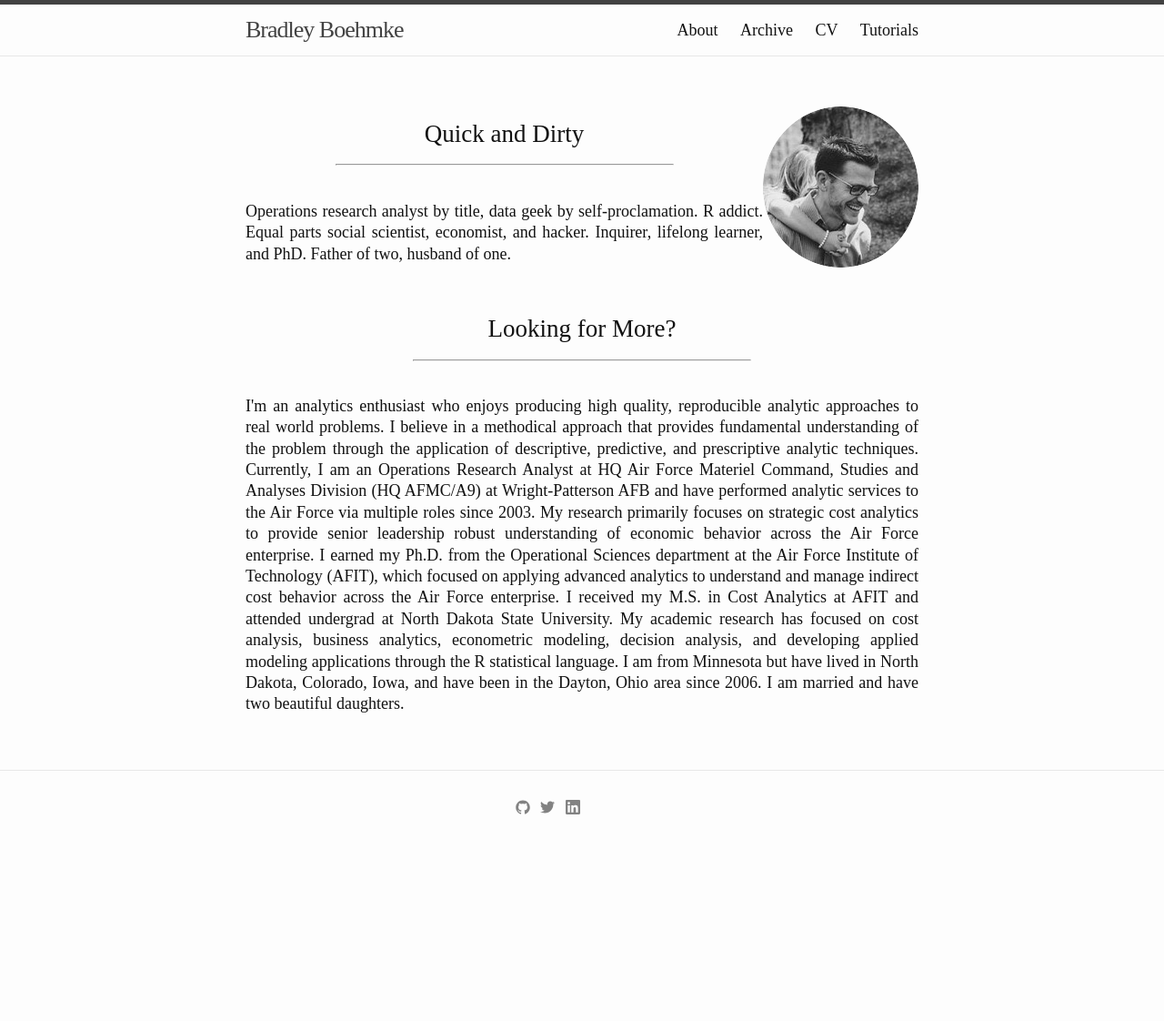
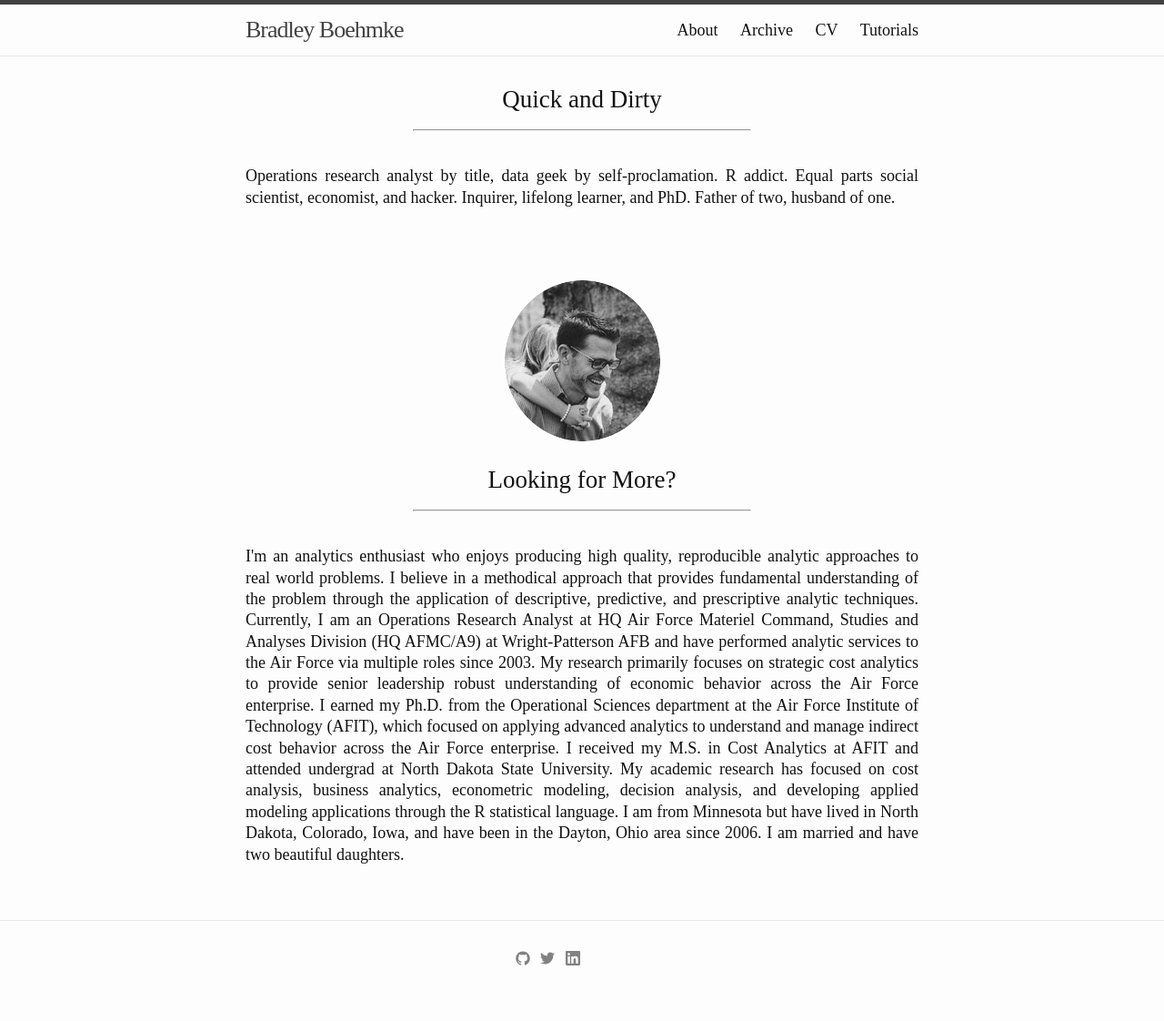
Before and after one commit to bradleyboehmke/bradleyboehmke, a Jekyll site: the page built from about.md, in a window 1280 px wide. Shown: the whole page at 91% size. Built offline with Jekyll 4.4.1, drawn with Linux system fonts in a browser that asks for light colours; before the commit the page ends 956 px from its top, so only the background shows below that.

Commit message:
Update about.md

```diff
--- a/about.md
+++ b/about.md
@@ -11,11 +11,6 @@ div {
 }
 </style>
 
-<center>
-<img src="/public/images/logo.png" alt="Brad" align="right" vspace="25">
-</center>
-
-<br>
 
 # <center>Quick and Dirty</center>
 <center><hr width="50%"></center>
@@ -25,6 +20,9 @@ Operations research analyst by title, data geek by self-proclamation.  R addict.
 </p>
 <br>
 
+<center>
+<img src="/public/images/logo.png" alt="Brad" align="center" vspace="25">
+</center>
 
 # <center>Looking for More?</center>
 <center><hr width="50%"></center>
```
